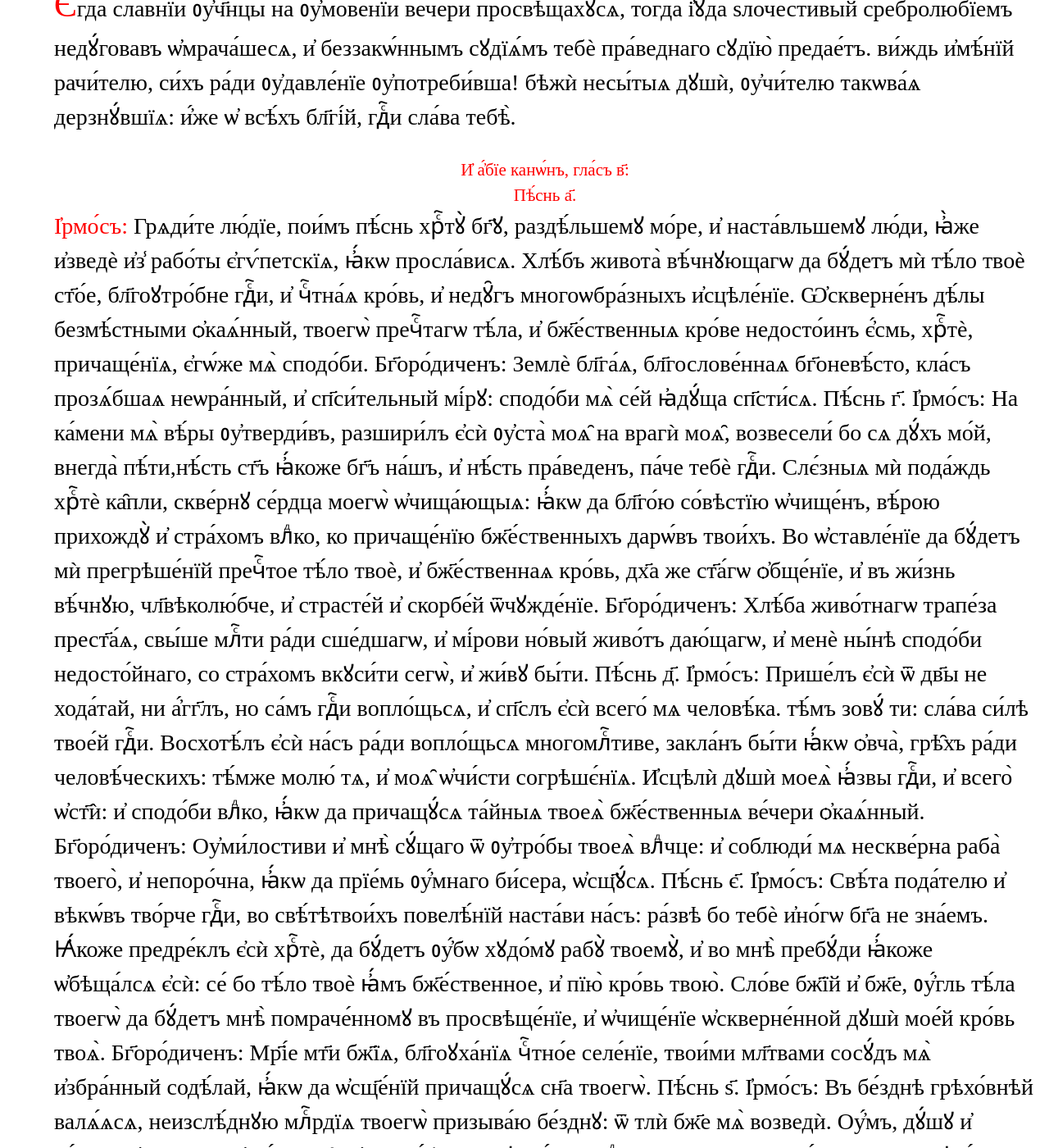
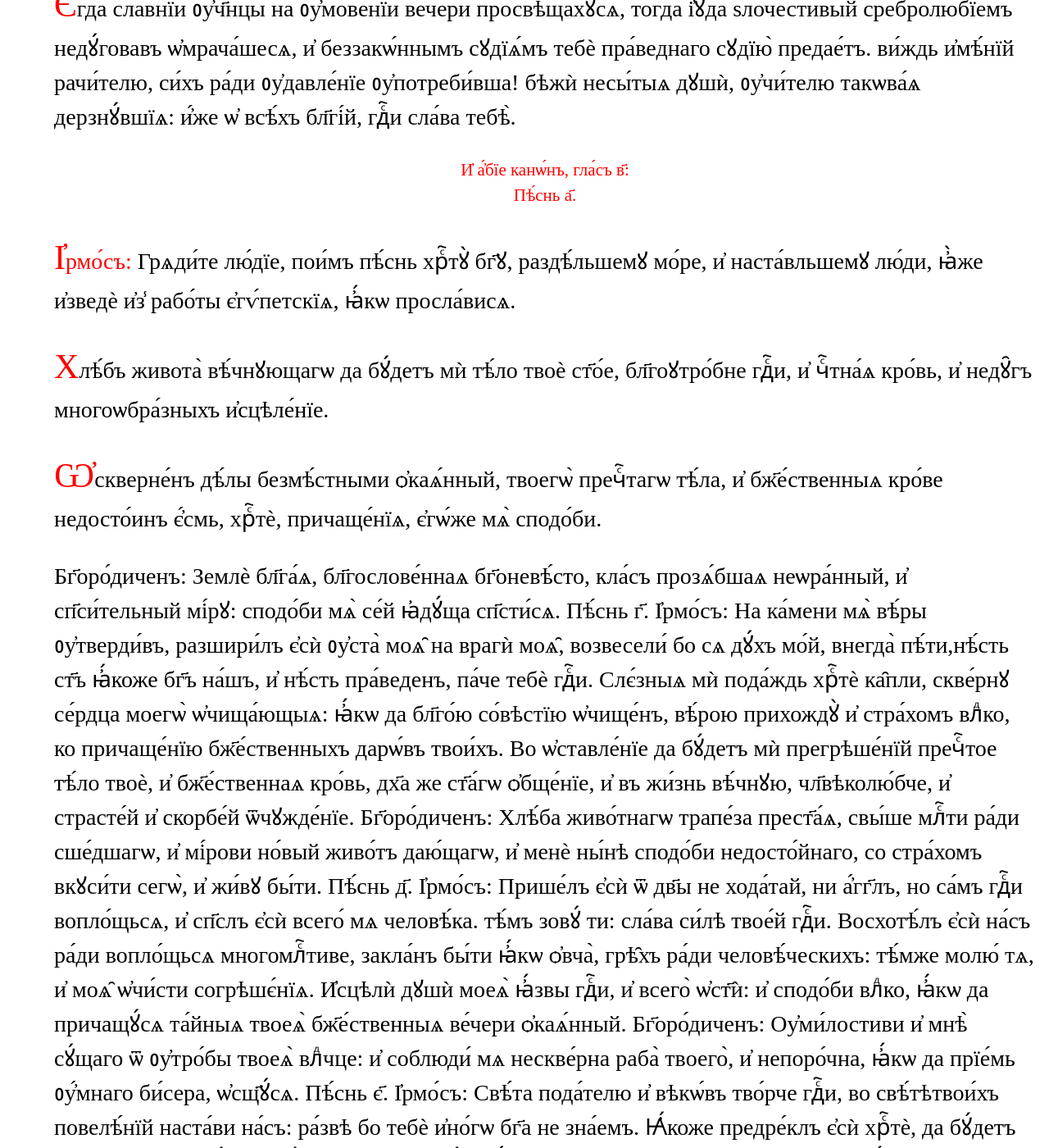
Before and after one commit to markjville/markjville.github.io, a Jekyll site: the page docs/последование-ко-причастию.html, which Jekyll copies as it is, in a window 1280 px wide and 1400 px high, scrolled down 2371 px. Shown: the whole window at 82% size. Built offline with Jekyll 4.4.1, drawn with Linux system fonts in a browser that asks for light colours; some web fonts are replaced; comment, search, counter and statistics services are not loaded; some of the changed text lies outside the part shown.

Commit message:
Update последование-ко-причастию.html

```diff
--- a/docs/последование-ко-причастию.html
+++ b/docs/последование-ко-причастию.html
@@ -95,17 +95,17 @@ p::first-letter {
 
 <div style="text-align:center;color:red;font-size:75%">И҆ а҆́бїе канѡ́нъ, гла́съ в҃:</div>
 <div style="text-align:center;color:red;font-size:75%">Пѣ́снь а҃.</div>
-<span style="color: red;">І҆рмо́съ: </span>Грѧди́те лю́дїе, пои́мъ пѣ́снь хрⷭ҇тꙋ̀ бг҃ꙋ, раздѣ́льшемꙋ
+<p><span style="color: red;">І҆рмо́съ: </span>Грѧди́те лю́дїе, пои́мъ пѣ́снь хрⷭ҇тꙋ̀ бг҃ꙋ, раздѣ́льшемꙋ
 мо́ре, и҆ наста́вльшемꙋ лю́ди, ꙗ҆̀же и҆зведѐ и҆з̾ рабо́ты є҆гѵ́петскїѧ,
-ꙗ҆́кѡ просла́висѧ.
+ꙗ҆́кѡ просла́висѧ.</p>
 
-Хлѣ́бъ живота̀ вѣ́чнꙋющагѡ да бꙋ́детъ мѝ тѣ́ло твоѐ ст҃о́е,
+<p>Хлѣ́бъ живота̀ вѣ́чнꙋющагѡ да бꙋ́детъ мѝ тѣ́ло твоѐ ст҃о́е,
 бл҃гоꙋтро́бне гдⷭ҇и, и҆ чⷭ҇тна́ѧ кро́вь, и҆ недꙋ̑гъ многоѡбра́зныхъ
-и҆сцѣле́нїе.
+и҆сцѣле́нїе.</p>
 
-Ѡ҆скверне́нъ дѣ́лы безмѣ́стными ѻ҆каѧ́нный, твоегѡ̀ пречⷭ҇тагѡ
+<p>Ѡ҆скверне́нъ дѣ́лы безмѣ́стными ѻ҆каѧ́нный, твоегѡ̀ пречⷭ҇тагѡ
 тѣ́ла, и҆ бж҃е́ственныѧ кро́ве недосто́инъ є҆́смь, хрⷭ҇тѐ, причаще́нїѧ,
-є҆гѡ́же мѧ̀ сподо́би.
+є҆гѡ́же мѧ̀ сподо́би.</p>
 
 Бг҃оро́диченъ: Землѐ бл҃га́ѧ, бл҃гослове́ннаѧ бг҃оневѣ́сто, кла́съ
 прозѧ́бшаѧ неѡра́нный, и҆ сп҃си́тельный мі́рꙋ: сподо́би мѧ̀ се́й
```
